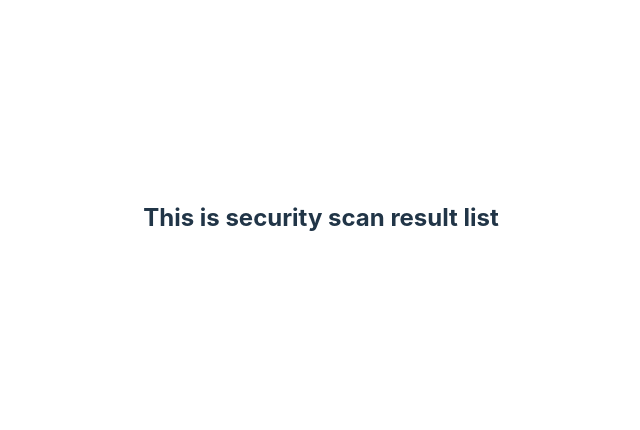
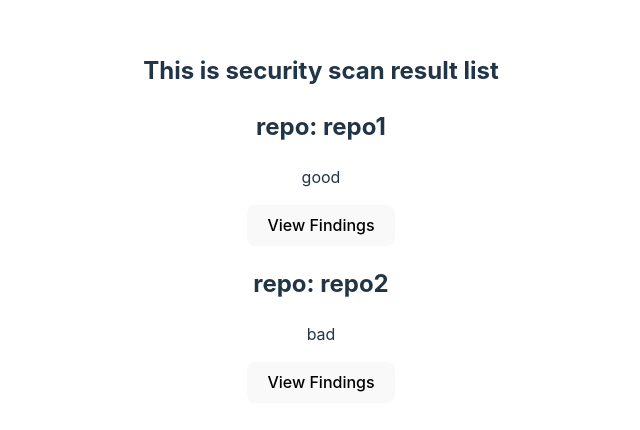
Before and after one commit to SahanWickramage/adxl-code-challenge, a React (Vite) app in the folder dashboard/: page /list in a window 1280 px wide. Shown: the part 182-612 px from the top of the page, without its empty margins (319-959 px from the left). Built offline with nearby package versions, Linux system fonts and the light colour scheme.

Commit message:
task5 : task4 : developed result list skeleton

```diff
--- a/dashboard/src/App.tsx
+++ b/dashboard/src/App.tsx
@@ -1,7 +1,7 @@
 import './App.css'
 import { Navigate, RouterProvider, createBrowserRouter } from 'react-router-dom'
 import SubmitScanResult from './screens/submit-scan-result/SubmitScanResult'
-import SecurityScanResultList from './screens/SecurityScanResultList'
+import SecurityScanResultList from './screens/scan-result-list/SecurityScanResultList'
 import Home from './screens/Home'
 
 const router = createBrowserRouter([
--- a/dashboard/src/screens/SecurityScanResultList.tsx
+++ /dev/null
@@ -1,9 +0,0 @@
-function SecurityScanResultList() {
-    return (
-        <form>
-            <h2>This is security scan result list</h2>
-        </form>
-    )
-}
-
-export default SecurityScanResultList;
--- /dev/null
+++ b/dashboard/src/screens/scan-result-list/SecurityScanResultItem.tsx
@@ -0,0 +1,13 @@
+import { SecurityScanResultRecord } from "../../types/data";
+
+function SecurityScanResultItem(record: SecurityScanResultRecord) {
+    return (
+        <>
+            <h2>repo: {record.repoName}</h2>
+            <p>{record.status}</p>
+            <button>View Findings</button>
+        </>
+    )
+}
+
+export default SecurityScanResultItem;
--- /dev/null
+++ b/dashboard/src/screens/scan-result-list/SecurityScanResultList.tsx
@@ -0,0 +1,24 @@
+import SecurityScanResultItem from "./SecurityScanResultItem";
+import { SecurityScanResultRecord } from "../../types/data";
+
+const securityScanResults: SecurityScanResultRecord[] = [
+    { status: "good", repoName: "repo1", queuedAt: new Date(2023, 4, 15, 10, 30, 0) },
+    { status: "bad", repoName: "repo2", queuedAt: new Date(2022, 14, 15, 10, 40, 0) }
+]
+
+function SecurityScanResultList() {
+    return (
+        <form>
+            <h2>This is security scan result list</h2>
+            <div>
+                {securityScanResults.map((record) => <SecurityScanResultItem
+                key={record.repoName + record.queuedAt}
+                status={record.status}
+                repoName={record.repoName}
+                queuedAt={record.queuedAt} />)}
+            </div>
+        </form>
+    )
+}
+
+export default SecurityScanResultList;
--- /dev/null
+++ b/dashboard/src/types/data.ts
@@ -0,0 +1,15 @@
+type SecurityScanResultRecord = {
+    status: string;
+    repoName: string;
+    // findings: SecurityScanFindingRecord;
+    queuedAt: Date;
+};
+
+type SecurityScanFindingRecord = {
+    type: string;
+    ruleId: string;
+    path: string;
+    severity: string;
+};
+
+export type { SecurityScanResultRecord, SecurityScanFindingRecord };
```
